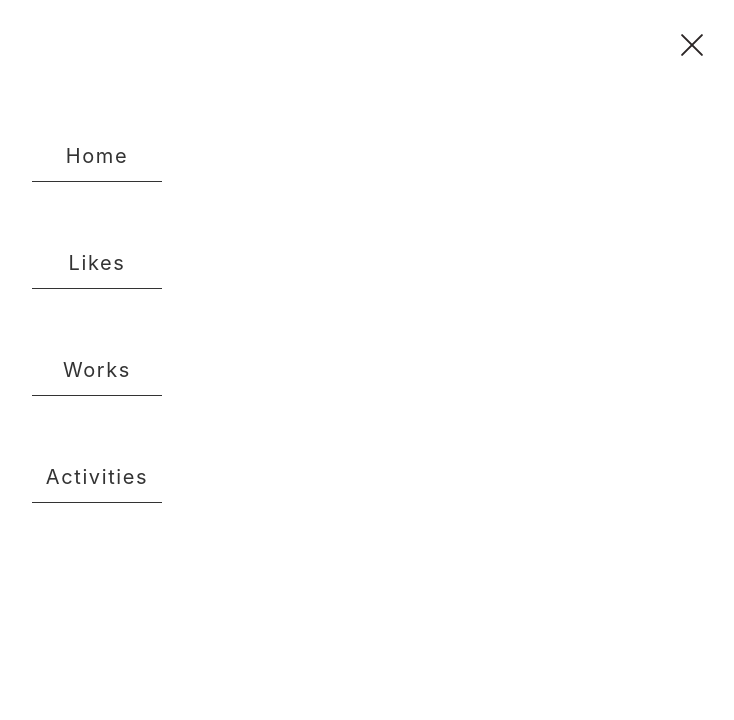
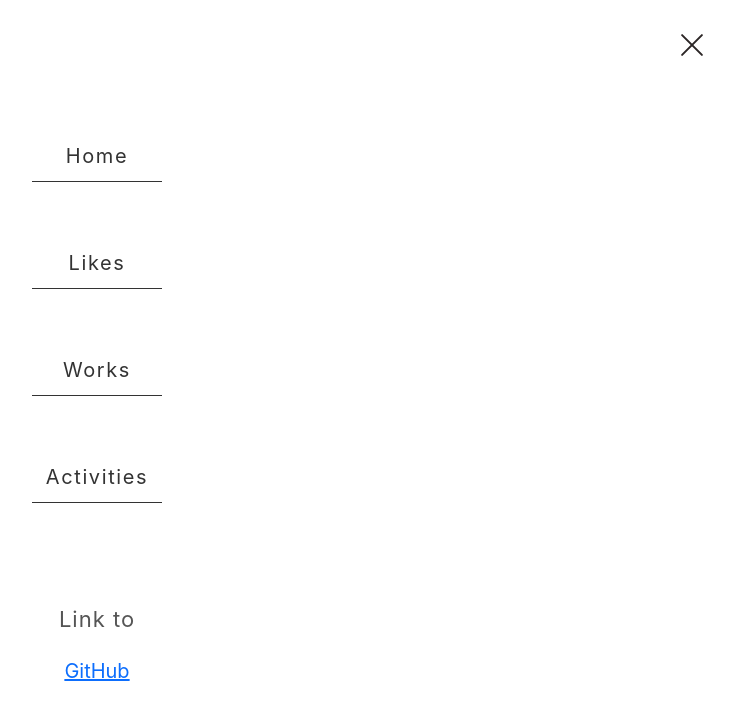
Before and after one commit to Izu-TABI/HomePage, a React (Create React App) app: page / in a window 1280 px wide. Both pictures are taken after a click on the element 1235 px from the left and 45 px from the top of the page. Shown: the top 720 px of the page, without its empty margins (543-1277 px from the left). Built offline with nearby package versions, Linux system fonts and the light colour scheme; the HTML template or start-up script is replaced by a standard one.

Commit message:
[Add] Link to GitHub

```diff
--- a/src/App.css
+++ b/src/App.css
@@ -13,6 +13,10 @@ p {
   color: #555555;
   margin: 0;
   padding: 0;
+}
+
+.inner {
+  display: block;
 }
 
 nav {
@@ -57,6 +61,18 @@ nav .inner ul li a {
 }
 nav .inner ul li a:hover {
   background-color: rgb(159, 159, 159);
+}
+nav .links {
+  margin-top: 100px;
+  text-align: center;
+  font-size: 20px;
+  color: #555555;
+}
+nav .links span {
+  display: block;
+  font-size: 22px;
+  letter-spacing: 1px;
+  margin-bottom: 20px;
 }
 
 #mask {
@@ -138,7 +154,9 @@ nav .inner ul li a:hover {
   width: 100vw;
   height: 100vh;
   position: relative;
-  user-select: none;
+  -webkit-user-select: none;
+     -moz-user-select: none;
+          user-select: none;
 }
 .home-main-title {
   position: absolute;
@@ -304,6 +322,4 @@ nav .inner ul li a:hover {
   top: 180px;
   left: 30px;
   font-size: 30px;
-}
-
-/*# sourceMappingURL=App.css.map */
+}/*# sourceMappingURL=App.css.map */
--- a/src/App.scss
+++ b/src/App.scss
@@ -1,11 +1,13 @@
 * {
   margin: 0;
   padding: 0;
+
   &::before {
     box-sizing: border-box;
     padding: 0;
     outline: none;
   }
+
   overflow-x: hidden;
 }
 
@@ -14,6 +16,10 @@ p {
 
   margin: 0;
   padding: 0;
+}
+
+.inner {
+  display: block;
 }
 
 nav {
@@ -26,21 +32,25 @@ nav {
   transition: all 0.5s;
   z-index: -1;
   opacity: 0;
+
   .inner {
     position: absolute;
     left: 50%;
     transform: translateX(-50%);
 
     padding: 25px;
+
     ul {
       text-align: center;
       list-style: none;
       margin: 0;
       margin-top: 50px;
       padding: 0;
+
       li {
         margin: 0;
         margin-top: 7vh;
+
         a {
           letter-spacing: 0.1rem;
           width: 130px;
@@ -52,14 +62,39 @@ nav {
           padding: 10px;
           padding-bottom: 10px;
           transition-duration: 0.2s;
+
           &:hover {
             background-color: rgb(159, 159, 159);
           }
-        }//a
-      }//li
-    }//ul
-  }//.inner
-}// nav
+        }
+
+        //a
+      }
+
+      //li
+    }
+
+    //ul
+  }
+
+  .links {
+    margin-top: 100px;
+    text-align: center;
+    font-size: 20px;
+    color: #555555;
+
+    span {
+      display: block;
+      font-size: 22px;
+      letter-spacing: 1px;
+      margin-bottom: 20px;
+    }
+  }
+
+  //.inner
+}
+
+// nav
 
 #mask {
   display: none;
@@ -84,13 +119,17 @@ nav {
     position: fixed;
   }
 
+
+
   .toggle-btn {
     span:nth-child(1) {
       transform: translateY(10px) rotate(-315deg);
     }
+
     span:nth-child(2) {
       opacity: 0;
     }
+
     span:nth-child(3) {
       transform: translateY(-10px) rotate(315deg);
     }
@@ -122,7 +161,9 @@ nav {
       opacity: 1;
     }
   }
+
   cursor: pointer;
+
   span {
     position: absolute;
     display: block;
@@ -154,6 +195,7 @@ nav {
   height: 100vh;
   position: relative;
   user-select: none;
+
   &-title {
     position: absolute;
 
@@ -178,6 +220,7 @@ nav {
 
   .home-sns-icon-area {
     overflow: hidden;
+
     .sns-icon {
       height: 100px;
       opacity: 0;
@@ -204,10 +247,12 @@ nav {
       tramsform: translateY(0);
     }
 
-    40%, 100% {
+    40%,
+    100% {
       opacity: 1;
     }
   }
+
   .home-sns-icon-area {
     position: absolute;
     bottom: 0;
@@ -219,6 +264,7 @@ nav {
 
     .sns-icon {
       list-style: none;
+
       &:not(:nth-child(4)) {
         margin-right: 7vw;
       }
@@ -249,6 +295,7 @@ nav {
 
     transform: translateX(-50%);
   }
+
   .contents {
     width: 100vw;
     height: 100vh;
@@ -259,10 +306,12 @@ nav {
       width: 50%;
       position: absolute;
       top: 30vh;
+
       li {
         padding-bottom: 5vh;
+
         a {
-          color:rgb(44, 38, 38);
+          color: rgb(44, 38, 38);
         }
       }
     }
@@ -285,6 +334,7 @@ nav {
     .block-txt {
       margin-top: 30px;
       position: relative;
+
       .block-date {
         color: rgb(122, 122, 122);
       }
@@ -302,12 +352,14 @@ nav {
       bottom: 0;
       margin-top: 9px;
       margin-left: 10px;
-      width:  100vw;
+      width: 100vw;
       height: 1px;
       background-color: rgb(159, 159, 159);
     }
   }
-}// main
+}
+
+// main
 
 
 .works-main {
@@ -340,15 +392,18 @@ nav {
     a {
       color: black;
     }
+
     .text-area {
 
       margin-top: 60px;
+
       .title {
         white-space: nowrap;
-        color:rgb(78, 90, 149);
+        color: rgb(78, 90, 149);
       }
     }
   }
+
   .works-logo {
     height: 150px;
     width: 150px;
--- a/src/components/Hamburger.jsx
+++ b/src/components/Hamburger.jsx
@@ -23,13 +23,19 @@ function Hamburger() {
             <li><a href="/works">Works</a></li>
             <li><a href="/activities">Activities</a></li>
           </ul>
+          <div className='links'>
+            <span>Link to </span>
+            <a href="https://github.com/Izu-TABI">GitHub</a>
+          </div>
         </div>
+
       </nav>
 
+
       <div className="toggle-btn" onClick={addClass}>
-          <span></span>
-          <span></span>
-          <span></span>
+        <span></span>
+        <span></span>
+        <span></span>
       </div>
 
       <div id="mask" onClick={maskClick}></div>
```
Also changed, not shown: src/App.js (+4 -4 lines), 1 other file (tests, documents, lock files or other folders). Lines whose indentation alone changed are shown as unchanged.
